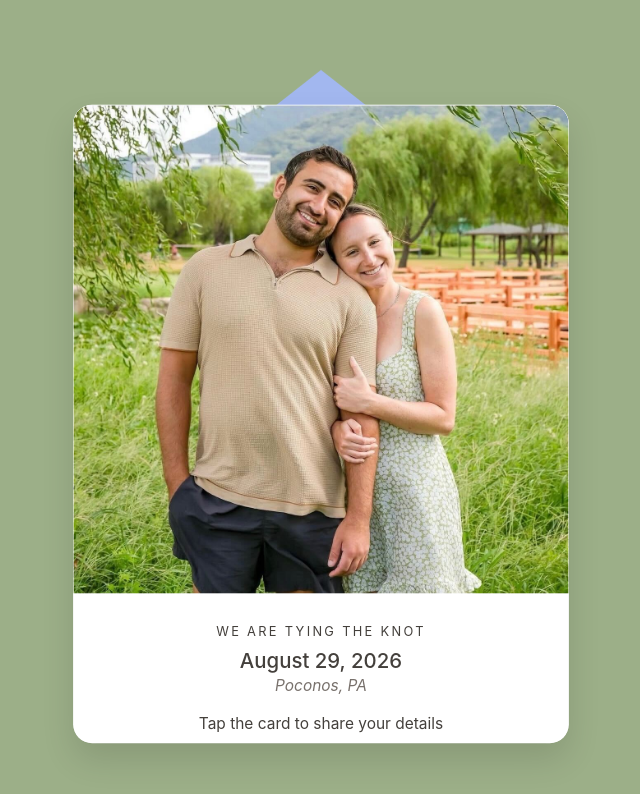
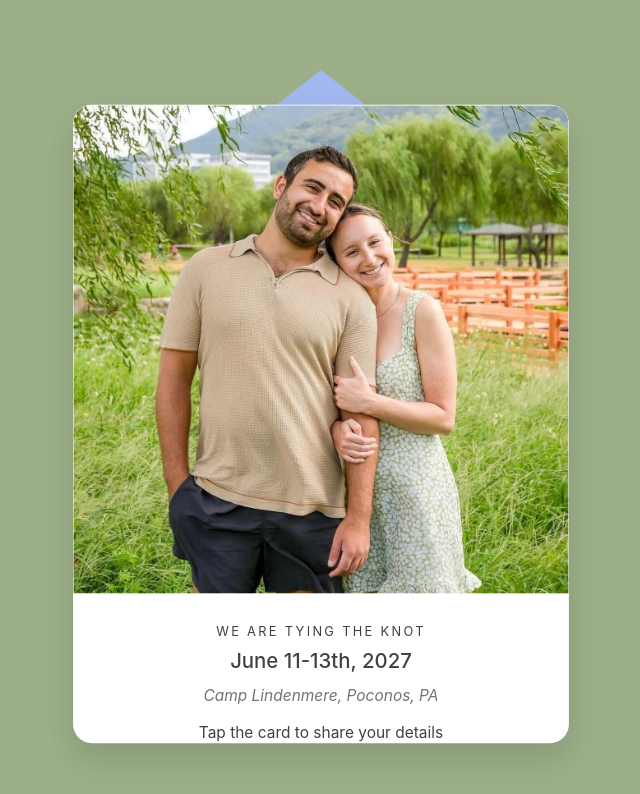
Before and after one commit to RoySchor/nadav-hannah-wedding-websites, a React (Vite) app in the folder save-the-date/: page / in a window 1280 px wide. Shown: the top 794 px of the page, without its empty margins (299-939 px from the left). Built offline with nearby package versions, Linux system fonts and the light colour scheme.

Commit message:
updating website date and making it live

```diff
--- a/save-the-date/src/App.jsx
+++ b/save-the-date/src/App.jsx
@@ -1,5 +1,5 @@
 import React, { useEffect, useState } from "react";
-import { motion, AnimatePresence } from "framer-motion";
+import { AnimatePresence } from "framer-motion";
 import EnvelopeClassic from "./components/EnvelopeClassic";
 import CardFront from "./components/CardFront";
 import CardBack from "./components/CardBack";
--- a/save-the-date/src/components/CardBack.jsx
+++ b/save-the-date/src/components/CardBack.jsx
@@ -1,7 +1,7 @@
 import React from "react";
 import "./CardBack.css";
 
-export default function CardBack({ onSubmit, isSubmitting, onFlipBack }) {
+export default function CardBack({ onFlipBack }) {
   return (
     <div className="card-back-form">
       {/* Back button */}
--- a/save-the-date/src/components/CardFront.css
+++ b/save-the-date/src/components/CardFront.css
@@ -20,19 +20,20 @@
 .card-front-subtitle {
   letter-spacing: 0.2em;
   text-transform: uppercase;
-  font-size: 0.75rem;
+  font-size: 1.0rem;
   line-height: 1rem;
   margin-bottom: 0.25rem;
 }
 
 .card-front-date {
-  font-size: 1.25rem;
+  font-size: 1.50rem;
   line-height: 1.75rem;
   font-weight: 500;
+  margin-bottom: 0.5rem;
 }
 
 .card-front-location {
-  font-size: 0.875rem;
+  font-size: 1.08rem;
   line-height: 1.25rem;
   font-style: italic;
   color: #78716c;
@@ -40,7 +41,7 @@
 
 .card-front-instruction {
   margin-top: 1rem;
-  font-size: 0.75rem;
+  font-size: 1.0rem;
   line-height: 1.25rem;
 }
 
--- a/save-the-date/src/components/CardFront.jsx
+++ b/save-the-date/src/components/CardFront.jsx
@@ -8,8 +8,8 @@ export default function CardFront() {
       <TornImage src="/card.jpg" alt="Save the date" />
       <div className="card-front-content">
         <p className="card-front-subtitle">We are tying the knot</p>
-        <p className="card-front-date">August 29, 2026</p>
-        <p className="card-front-location">Poconos, PA</p>
+        <p className="card-front-date">June 11-13th, 2027</p>
+        <p className="card-front-location">Camp Lindenmere, Poconos, PA</p>
         <p className="card-front-instruction">Tap the card to share your details</p>
       </div>
     </div>
--- a/save-the-date/src/components/Envelope.jsx
+++ b/save-the-date/src/components/Envelope.jsx
@@ -1,4 +1,5 @@
 import React from "react";
+// eslint-disable-next-line no-unused-vars -- used as motion.div in JSX
 import { motion } from "framer-motion";
 
 /**
--- a/save-the-date/src/components/EnvelopeClassic.jsx
+++ b/save-the-date/src/components/EnvelopeClassic.jsx
@@ -8,7 +8,7 @@ import clsx from "clsx";
  *  - "slideUp": card slides up further, revealing full height
  *  - "scaleUp": card scales up to 1.3x and centers on screen
  */
-export default function EnvelopeClassic({ phase, children, flipRotation = 0 }) {
+export default function EnvelopeClassic({ phase, children }) {
   const [screenSize, setScreenSize] = useState("desktop");
 
   useEffect(() => {
--- a/save-the-date/src/components/ThankYou.jsx
+++ b/save-the-date/src/components/ThankYou.jsx
@@ -1,4 +1,5 @@
 import React from "react";
+// eslint-disable-next-line no-unused-vars -- used as motion.div in JSX
 import { motion } from "framer-motion";
 import "./ThankYou.css";
 
```
Also changed, not shown: 2 other files (tests, documents, lock files or other folders).
